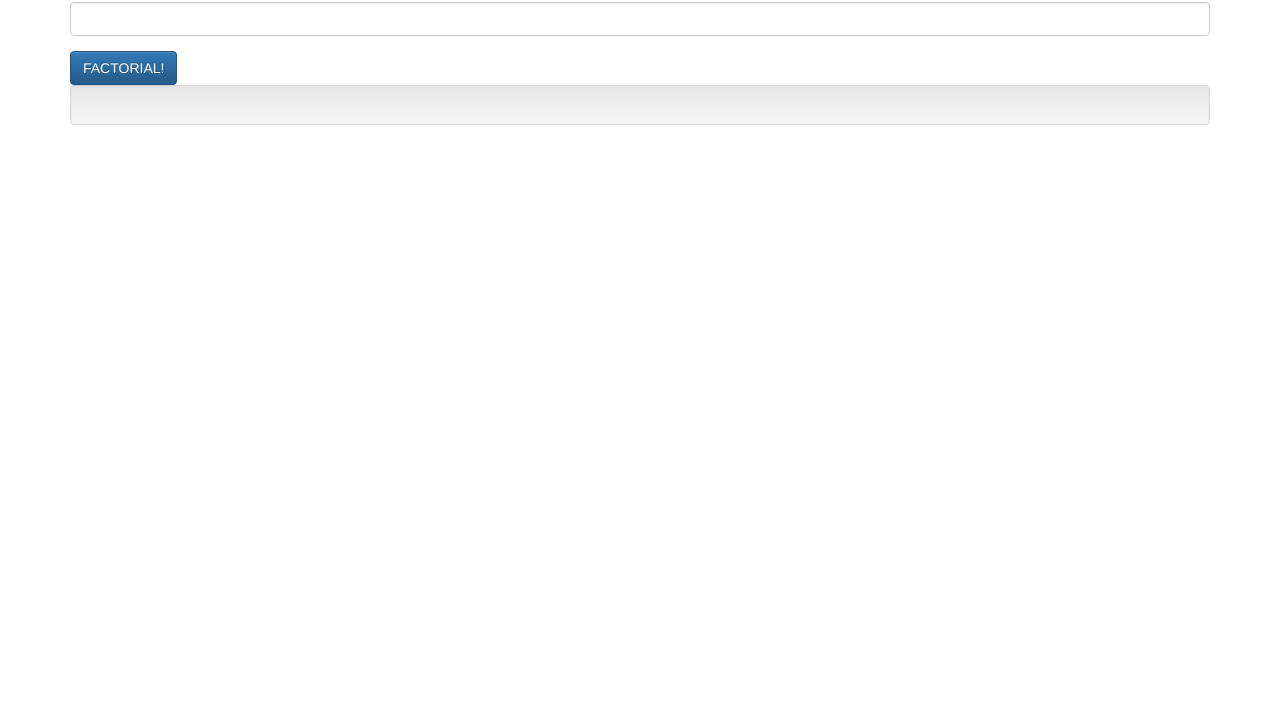
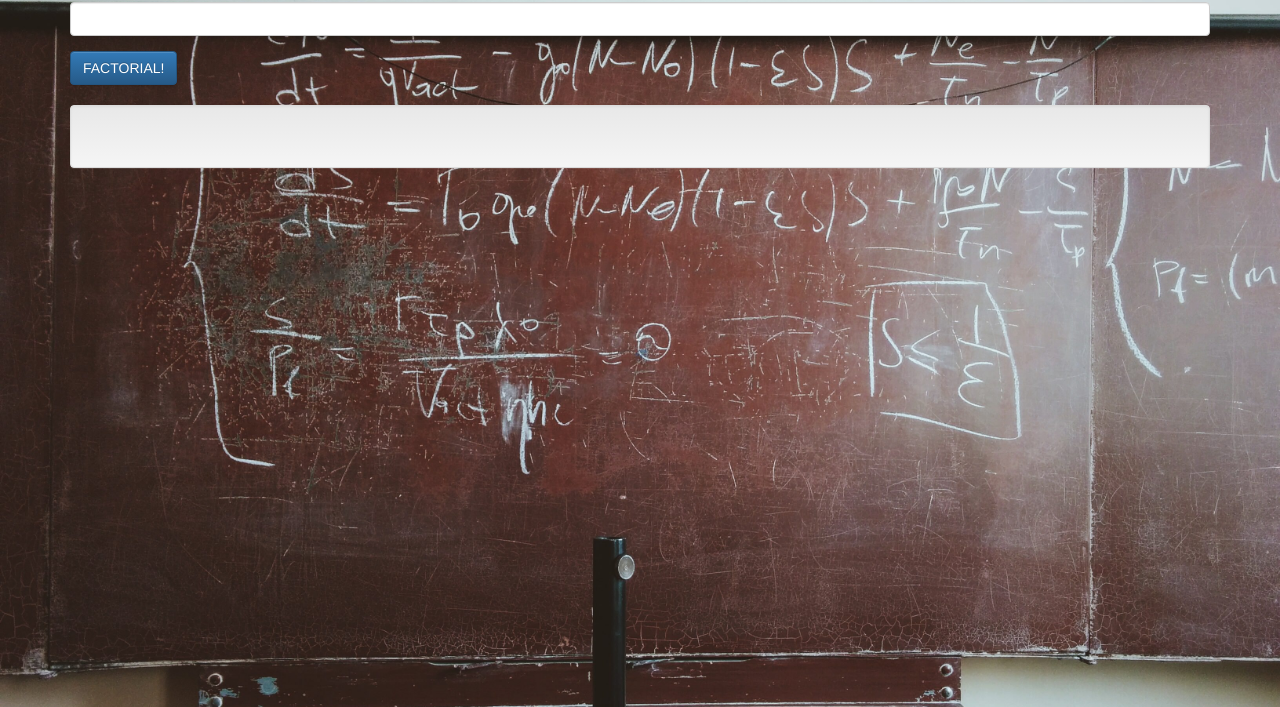
Before and after one commit to sheenanick/factorial, a plain HTML site: page index.html in a window 1280 px wide. Shown: the part 93-800 px from the top of the page. Drawn offline with Linux system fonts and the light colour scheme.

Commit message:
Add styling

```diff
--- a/css/styles.css
+++ b/css/styles.css
@@ -1,8 +1,9 @@
-#p1 {
-  color: red;
+.well {
+  margin-top: 2rem;
+  min-height: 4.5em;
 }
 
-#button {
-  margin-left: 45%;
-  margin-top: 20%;
+body {
+  background-image: url(../img/math.jpeg);
+  background-size: cover;
 }
```
Also changed, not shown: img/math.jpeg (added).
